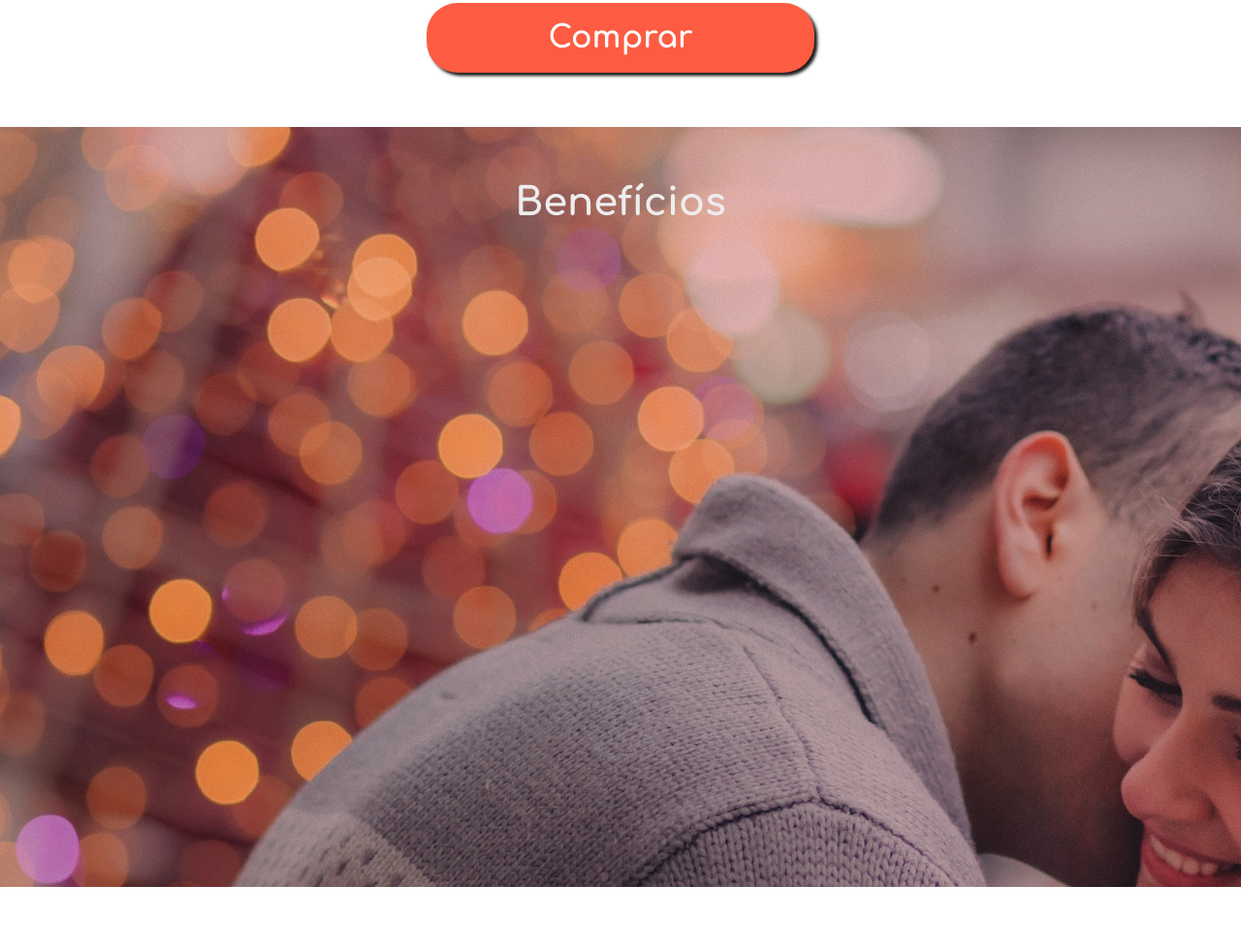
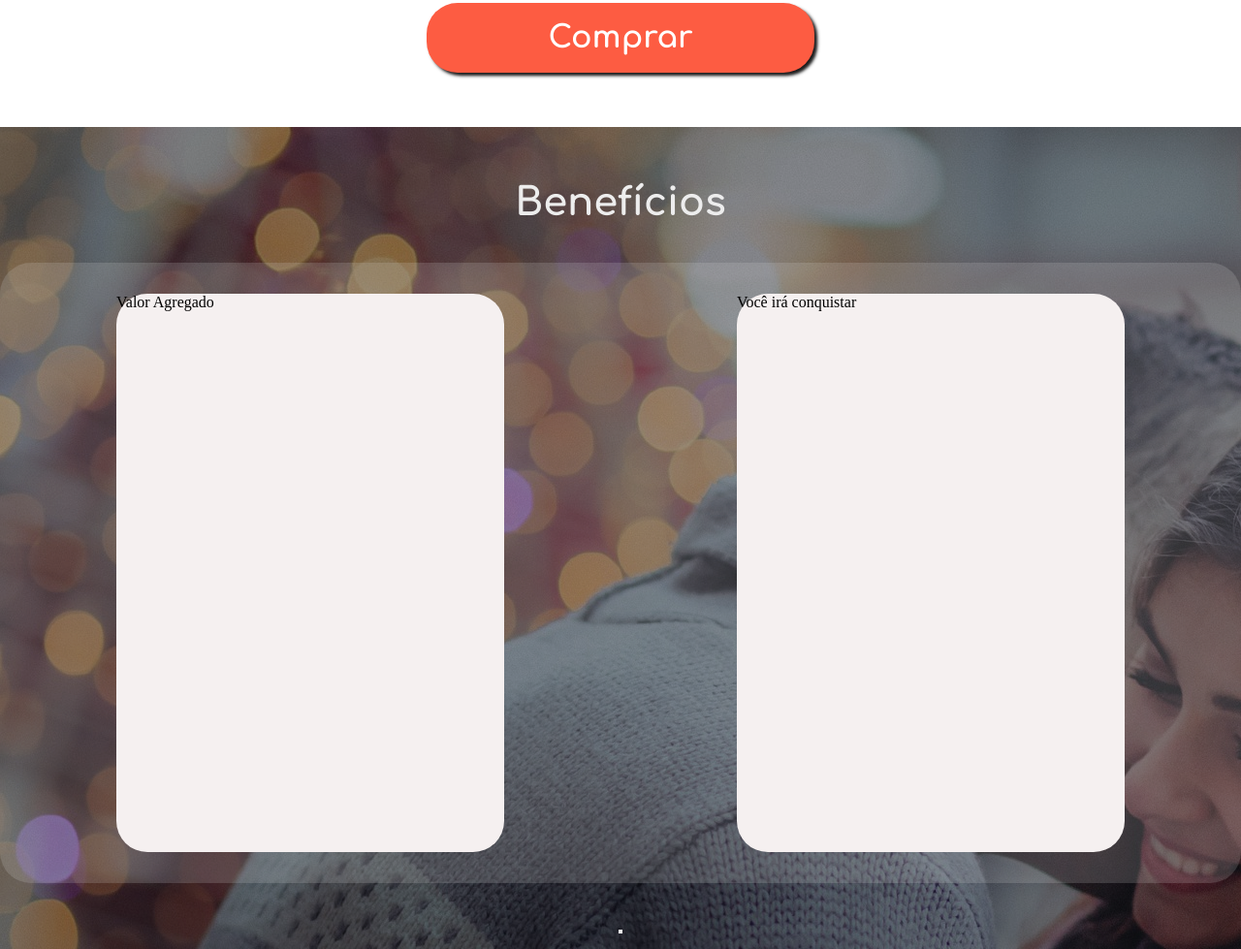
Before and after one commit to oficialjeffs/Ele-sumiu-e-agora, a plain HTML site: page index.html in a window 1280 px wide. Shown: the part 2992-3971 px from the top of the page at 97% size. Before the commit the page ends 3907 px from the top, so only its background shows below. Drawn offline with Linux system fonts and the light colour scheme; a web font is replaced by a local one.

Commit message:
start section 4

```diff
--- a/assets/css/style.css
+++ b/assets/css/style.css
@@ -214,7 +214,7 @@ embed {
   background: url(/assets/img/padrão/people-gef35c406c_1920.jpg);
   background-attachment: fixed;
   background-blend-mode: multiply; /*multiply, darken, lighten*/
-  background-color: rgba(238, 109, 105, 0.445);
+  background-color: rgba(0, 0, 15, 0.445);
 }
 
 .section4 h3 {
@@ -225,3 +225,37 @@ embed {
 
   margin-block: 2.5rem;
 }
+
+.section4 .main-container{
+  background: rgba(217, 217, 217, 0.18);
+
+  border-radius: 2rem;
+
+  margin-bottom: 3rem;
+  width: 80rem;
+  height: 40rem;
+
+  display: flex;
+  justify-content: space-around;
+
+}
+
+.section4 .container{
+
+  background-color: #F5F0F0;
+
+  border-radius: 2rem;
+
+  margin-block: 2rem;
+  height: 36rem;
+  width: 25rem;
+
+}
+
+/*
+.section4 .title{
+  background-color: #D22222;
+
+  height: 3rem;
+  width: 3rem;
+}
--- a/index.html
+++ b/index.html
@@ -82,6 +82,33 @@
 
     <section class="section4">
       <h3>Benefícios</h3>
+      <div class="main-container">
+        <div class="container">
+          <p>Valor Agregado</p>
+
+        </div>
+        <div class="container">
+          <p>Você irá conquistar</p>
+        </div>
+      </div>
+      <button><a href="#"></a></button>
     </section>
+
+    <section class="section5">
+
+    </section>
+
+    <footer>
+      <p>
+        ® “Esse produto é comercializado com apoio da Hotmart. A plataforma não
+        faz controle editorial prévio dos produtos comercializados, nem avalia a
+        tecnicidade e experiência daqueles que os produzem. A existência de um
+        produto e sua aquisição, por meio da plataforma, não podem ser
+        consideradas como garantia de qualidade de conteúdo e resultado, em
+        qualquer hipótese. Ao adquiri-lo, o comprador declara estar ciente
+        dessas informações. Os termos e políticas da Hotmart podem ser acessados
+        aqui, antes mesmo da conclusão da compra."
+      </p>
+    </footer>
   </body>
 </html>
```
Also changed, not shown: assets/img/padrão/2b41ec59-d5e84e1e-price-1000000000000000000028_1000000000000000000028.png (added).
